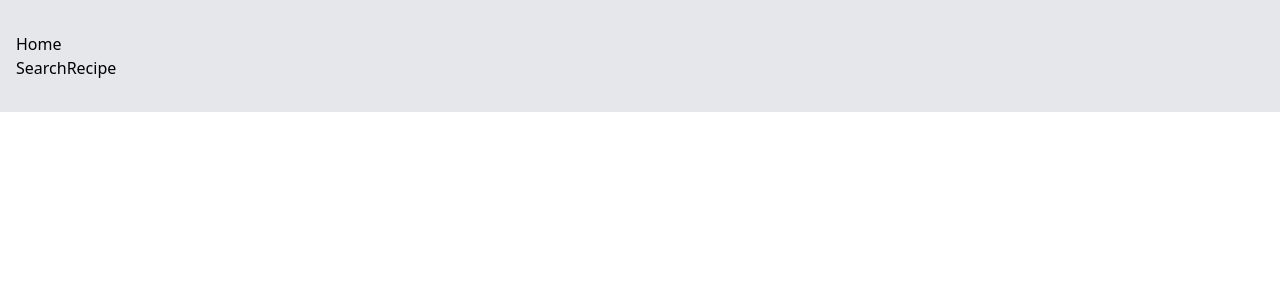
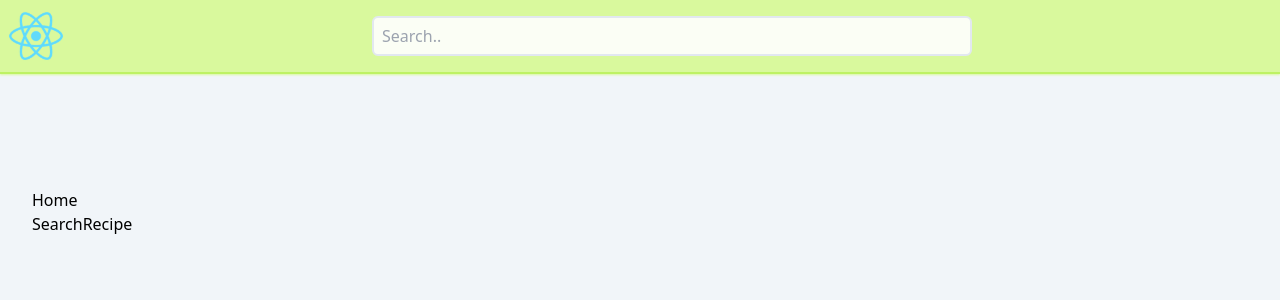
Before and after one commit to Ahmed-Bassuoni/recipes-react, a React (Create React App) app: page / in a window 1280 px wide. Shown: the top 300 px of the page. Built offline with nearby package versions, Linux system fonts and the light colour scheme.

Commit message:
Added app header to the app component, and added styles

```diff
--- a/src/App.tsx
+++ b/src/App.tsx
@@ -2,15 +2,19 @@ import './App.scss';
 
 import { Route, Routes } from 'react-router-dom';
 import { Router } from './routes/router';
+import { AppHeader } from './components/AppHeader/AppHeader';
 
 function App() {
   return (
-    <div className="">
-      <Routes>
-        {Router.map(({ path, component }) => (
-          <Route key={path} path={path} Component={component} />
-        ))}
-      </Routes>
+    <div className="app">
+      <AppHeader />
+      <div className="container">
+        <Routes>
+          {Router.map(({ path, component }) => (
+            <Route key={path} path={path} Component={component} />
+          ))}
+        </Routes>
+      </div>
     </div>
   );
 }
--- a/src/assets/styles/index.scss
+++ b/src/assets/styles/index.scss
@@ -511,16 +511,39 @@ video {
     max-width: 1536px;
   }
 }
+.static {
+  position: static;
+}
 
+
+body {
+  --tw-bg-opacity: 1;
+  background-color: rgb(248 250 252 / var(--tw-bg-opacity));
+}
 
 .container {
   margin-left: auto;
   margin-right: auto;
   max-width: 1280px;
-  --tw-bg-opacity: 1;
-  background-color: rgb(229 231 235 / var(--tw-bg-opacity));
   padding-left: 1rem;
   padding-right: 1rem;
   padding-top: 2rem;
   padding-bottom: 2rem;
 }
+
+.app-header {
+  display: flex;
+  align-items: center;
+  justify-content: space-between;
+  --tw-bg-opacity: 1;
+  background-color: rgb(254 249 195 / var(--tw-bg-opacity));
+  border-bottom-width: 2px;
+  border-style: solid;
+  --tw-border-opacity: 1;
+  border-color: rgb(254 240 138 / var(--tw-border-opacity));
+}
+
+.app-logo {
+  height: 4rem;
+  width: 4rem;
+}
--- a/src/assets/styles/tailwind.scss
+++ b/src/assets/styles/tailwind.scss
@@ -3,6 +3,24 @@
 @tailwind utilities;
 
 
+body {
+  @apply bg-slate-100;
+}
+
 .container {
-  @apply bg-gray-200 max-w-screen-xl mx-auto px-4 py-8;
+  @apply max-w-screen-xl mx-auto px-4 md:pt-[94px] pt-[84px];
 }
+
+.app-header {
+  @apply bg-lime-200 fixed w-full z-10 shadow-lime-200 shadow-sm border-lime-300 border-solid border-b-2;
+  .container {
+    @apply px-2 py-2;
+  }
+}
+
+.app-logo {
+    @apply h-14;
+    img {
+      @apply h-full;
+    }
+}
--- a/src/index.tsx
+++ b/src/index.tsx
@@ -1,6 +1,7 @@
 import React from 'react';
 import ReactDOM from 'react-dom/client';
 import './assets/styles/index.scss';
+import './assets/styles/tailwind.scss';
 import App from './App';
 import reportWebVitals from './reportWebVitals';
 import { BrowserRouter } from 'react-router-dom';
```
